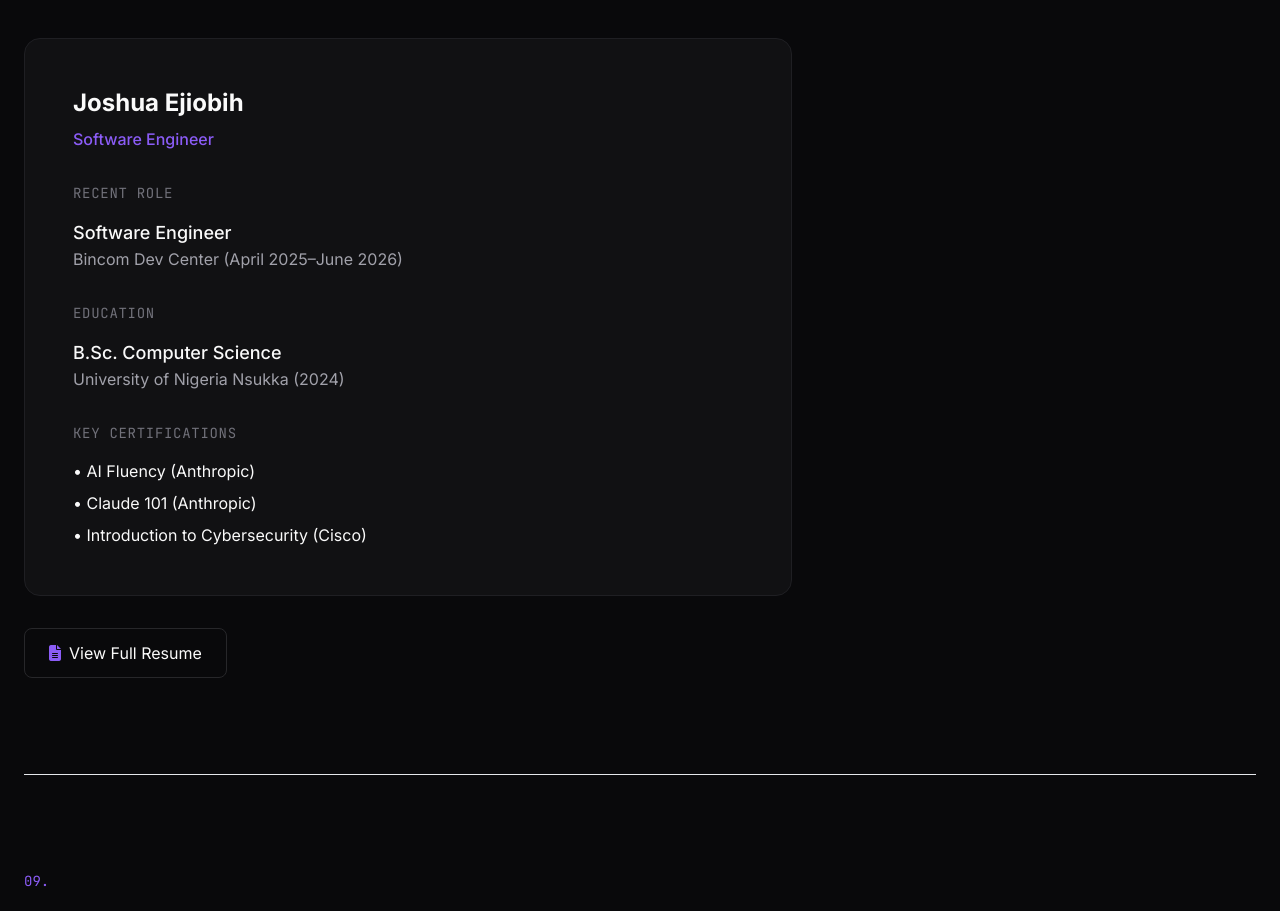
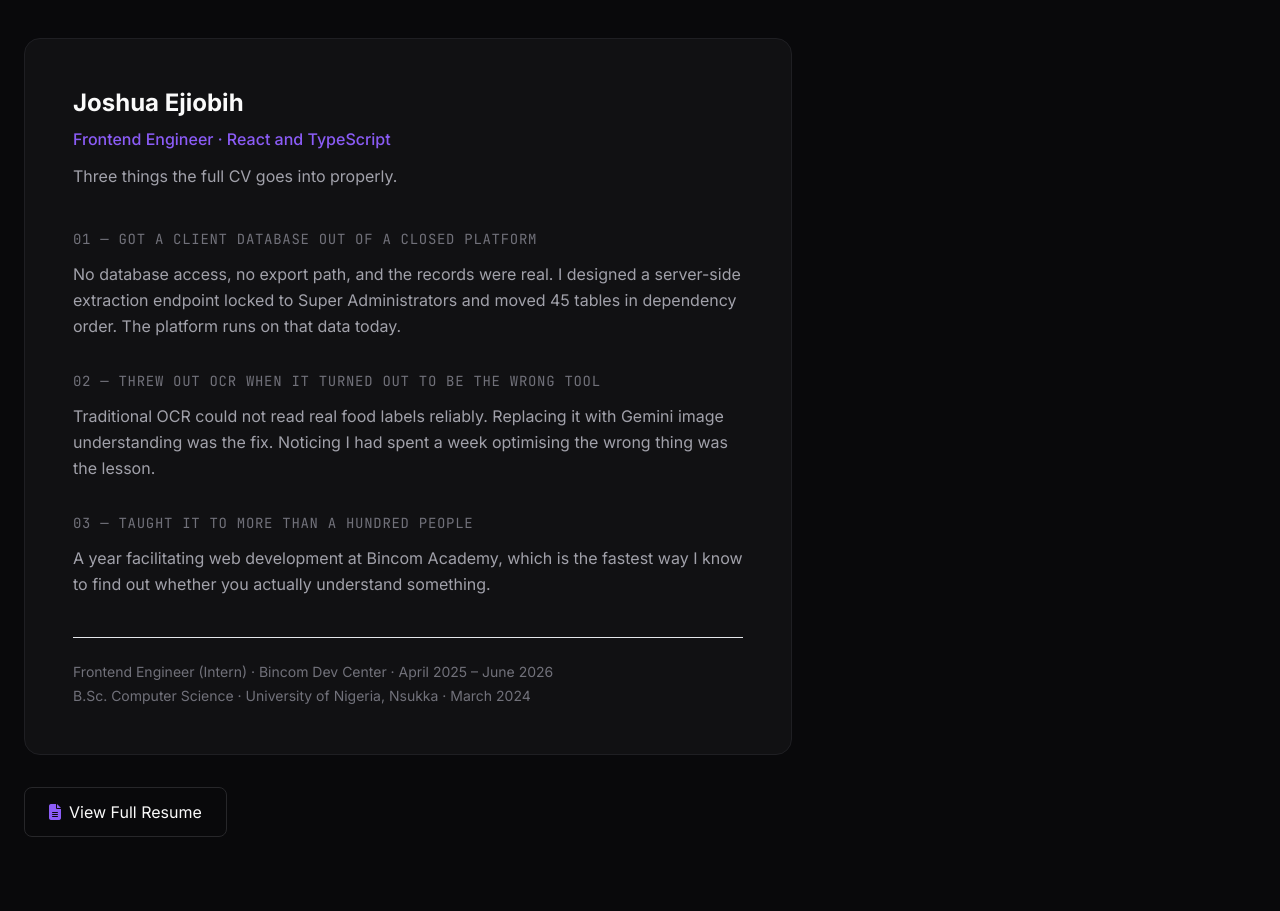
Before and after one commit to Joshua-Eji/My-Portfolio, an Angular app: page / in a window 1280 px wide. Shown: the part 7900-8811 px from the top of the page. Built offline with nearby package versions, Linux system fonts and the light colour scheme.

Commit message:
Make the home resume card a teaser instead of a smaller CV
Three pieces of evidence instead of role, education and certifications. Role and degree demoted to a footnote; certifications dropped, they are on the full resume.

```diff
--- a/src/app/home/home.component.ts
+++ b/src/app/home/home.component.ts
@@ -415,29 +415,29 @@ import { RouterLink } from '@angular/router';
 
         <div class="bg-bg-card border border-border-card rounded-2xl p-8 md:p-12 mb-8">
           <h3 class="text-2xl font-bold text-text-primary mb-2">Joshua Ejiobih</h3>
-          <p class="text-accent-violet-soft font-medium mb-8">Software Engineer</p>
+          <p class="text-accent-violet-soft font-medium mb-3">Frontend Engineer &middot; React and TypeScript</p>
+          <p class="text-text-secondary leading-relaxed mb-10">Three things the full CV goes into properly.</p>
 
           <div class="space-y-8">
             <div>
-              <h4 class="text-sm font-mono text-text-muted uppercase tracking-wider mb-4">Recent Role</h4>
-              <p class="text-lg text-text-primary font-medium">Software Engineer</p>
-              <p class="text-text-secondary">Bincom Dev Center (April 2025–June 2026)</p>
+              <h4 class="text-sm font-mono text-text-muted uppercase tracking-wider mb-3">01 &mdash; Got a client database out of a closed platform</h4>
+              <p class="text-text-secondary leading-relaxed">No database access, no export path, and the records were real. I designed a server-side extraction endpoint locked to Super Administrators and moved 45 tables in dependency order. The platform runs on that data today.</p>
             </div>
 
             <div>
-              <h4 class="text-sm font-mono text-text-muted uppercase tracking-wider mb-4">Education</h4>
-              <p class="text-lg text-text-primary font-medium">B.Sc. Computer Science</p>
-              <p class="text-text-secondary">University of Nigeria Nsukka (2024)</p>
+              <h4 class="text-sm font-mono text-text-muted uppercase tracking-wider mb-3">02 &mdash; Threw out OCR when it turned out to be the wrong tool</h4>
+              <p class="text-text-secondary leading-relaxed">Traditional OCR could not read real food labels reliably. Replacing it with Gemini image understanding was the fix. Noticing I had spent a week optimising the wrong thing was the lesson.</p>
             </div>
 
             <div>
-              <h4 class="text-sm font-mono text-text-muted uppercase tracking-wider mb-4">Key Certifications</h4>
-              <ul class="space-y-2 text-text-primary">
-                <li>• AI Fluency (Anthropic)</li>
-                <li>• Claude 101 (Anthropic)</li>
-                <li>• Introduction to Cybersecurity (Cisco)</li>
-              </ul>
+              <h4 class="text-sm font-mono text-text-muted uppercase tracking-wider mb-3">03 &mdash; Taught it to more than a hundred people</h4>
+              <p class="text-text-secondary leading-relaxed">A year facilitating web development at Bincom Academy, which is the fastest way I know to find out whether you actually understand something.</p>
             </div>
+          </div>
+
+          <div class="mt-10 pt-6 border-t border-border-subtle/50 text-sm text-text-muted space-y-1">
+            <p>Frontend Engineer (Intern) &middot; Bincom Dev Center &middot; April 2025 &ndash; June 2026</p>
+            <p>B.Sc. Computer Science &middot; University of Nigeria, Nsukka &middot; March 2024</p>
           </div>
         </div>
 
```
